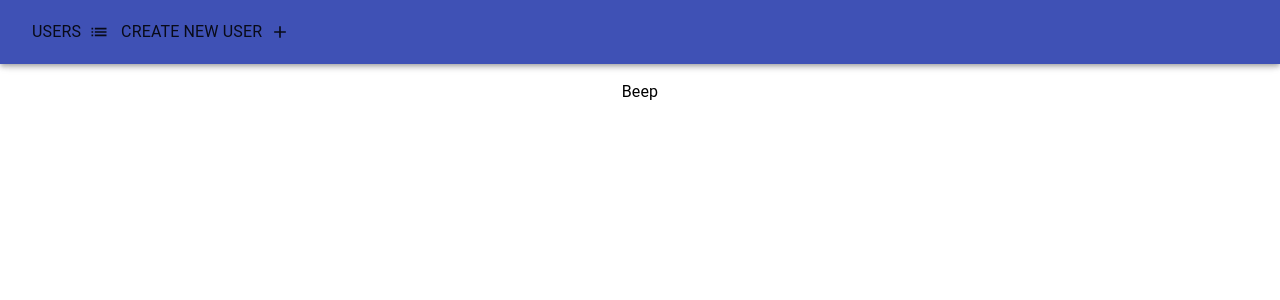
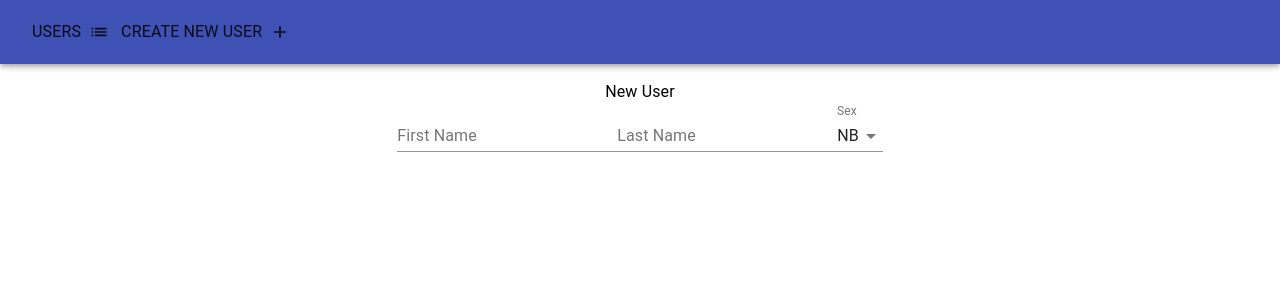
Before and after one commit to Anthony-Giusti/securityproject, a React (Create React App) app: page /create-user in a window 1280 px wide. Shown: the top 300 px of the page. Built offline with nearby package versions, Linux system fonts and the light colour scheme.

Commit message:
Started work on create user page

```diff
--- a/src/Pages/CreateUser/CreateUser.jsx
+++ b/src/Pages/CreateUser/CreateUser.jsx
@@ -1,10 +1,50 @@
-import { Typography } from '@material-ui/core';
+import { FormControl, InputLabel, MenuItem, Select, TextField, Typography } from '@material-ui/core';
 
 const CreateUser = () => {
-    const x = 2;
+    let firstNameField;
+     let lastNameField;
 
     return(
-        <div><Typography>Beep</Typography></div>
+        <div>
+            <Typography>New User</Typography>
+            <form>
+                <TextField
+                // error={firstNameError}
+                // onChange={editMade}
+                label="First Name"
+                // helperText={firstNameError ? 'Must contain only letters' : ''}
+                inputRef={(ref) => {
+                firstNameField = ref;
+                }}
+            />
+
+            <TextField
+                // error={lastNameError}
+                // onChange={editMade}
+                label="Last Name"
+                // helperText={lastNameError ? 'Must contain only letters' : ''}
+                inputRef={(ref) => {
+                lastNameField = ref;
+                }}
+            />
+
+            <FormControl>
+                <InputLabel>Sex</InputLabel>
+                <Select defaultValue={3}>
+                <MenuItem value={1}>M</MenuItem>
+                <MenuItem value={2}>F</MenuItem>
+                <MenuItem value={3}>NB</MenuItem>
+                </Select>
+            </FormControl>
+
+            {/* <MuiPickersUtilsProvider utils={DateFnsUtils}>
+                <BirthdayPicker
+                userBirthday={userBirthday}
+                userBirthdayChange={userBirthdayChange}
+                />
+            </MuiPickersUtilsProvider> */}
+            </form>
+        </div>
     )
 }
 
```
